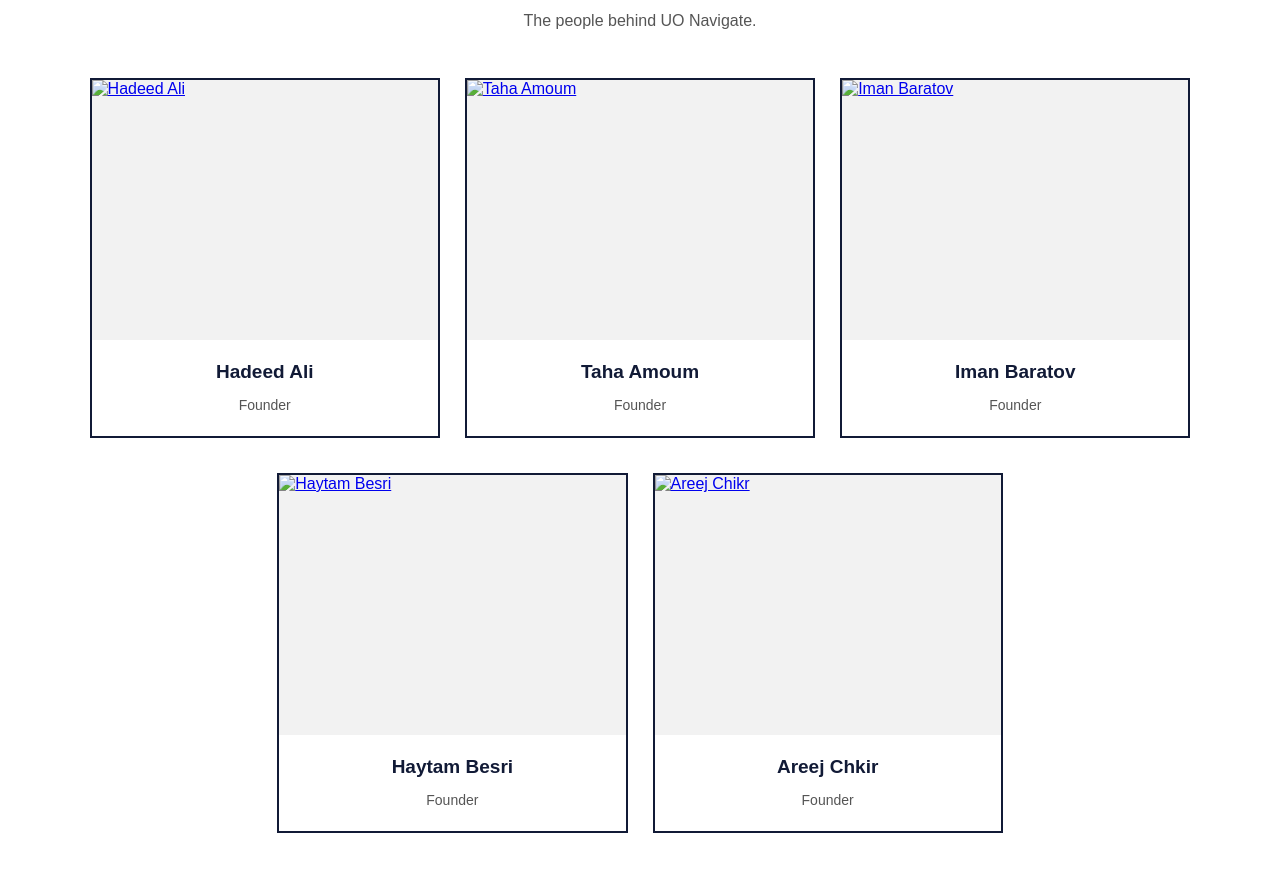
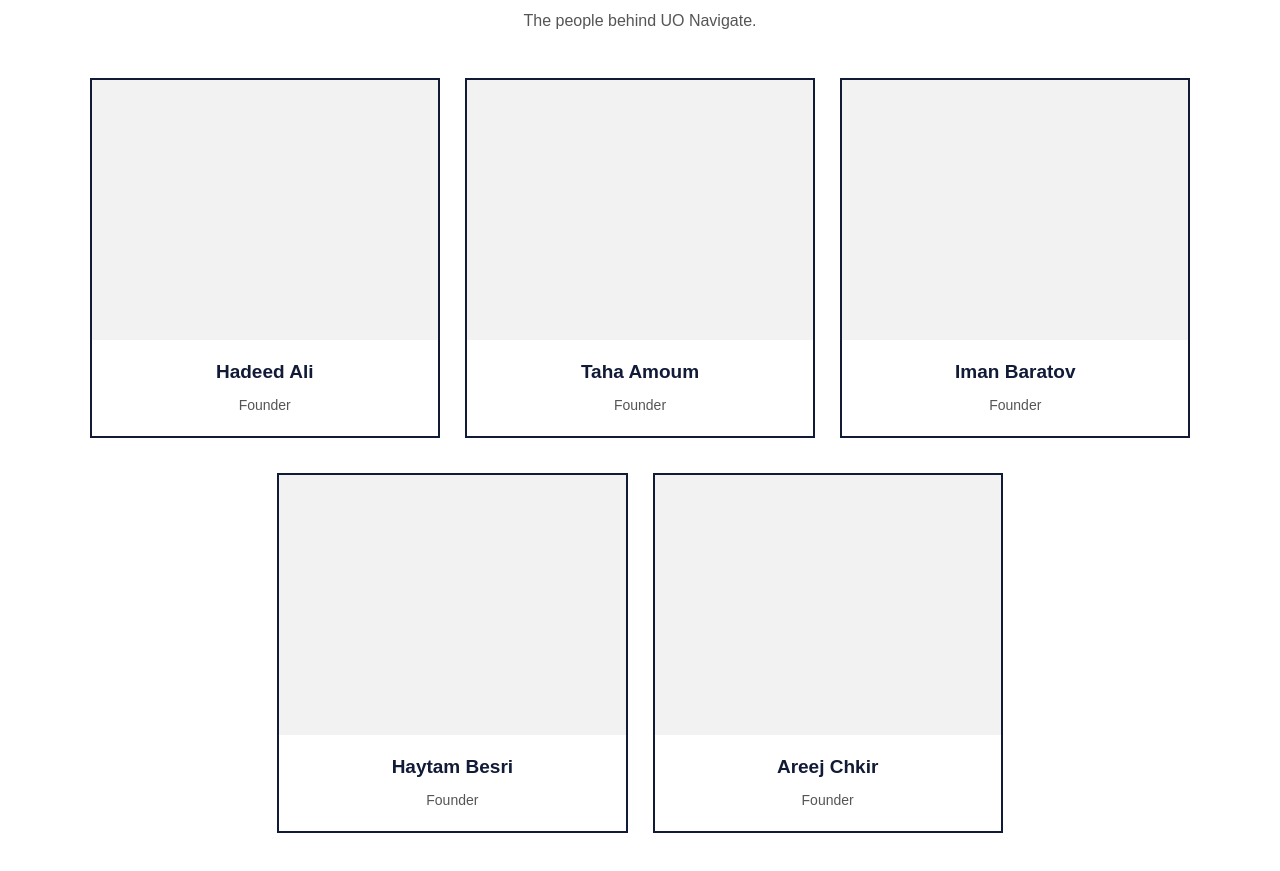
Before and after one commit to UO-Navigate/UO-Navigate.github.io, a plain HTML site: page AboutTheTeamPage.html in a window 1280 px wide. Shown: the part 205-1076 px from the top of the page. Drawn offline with Linux system fonts and the light colour scheme.

Commit message:
Update AboutTheTeamPage.html
Removed empty image tags for team members.

```diff
--- a/AboutTheTeamPage.html
+++ b/AboutTheTeamPage.html
@@ -43,7 +43,6 @@
                 <div class="team-card">
                     <a href="#" class="team-image" data-member="member1"
                        aria-label="View Hadeed Ali's LinkedIn profile">
-                        <img src="" alt="Hadeed Ali">
                         <span class="image-overlay">View LinkedIn</span>
                     </a>
 
@@ -56,7 +55,6 @@
                 <div class="team-card">
                     <a href="#" class="team-image" data-member="member2"
                        aria-label="View Taha Amoum's LinkedIn profile">
-                        <img src="" alt="Taha Amoum">
                         <span class="image-overlay">View LinkedIn</span>
                     </a>
 
@@ -69,7 +67,6 @@
                 <div class="team-card">
                     <a href="#" class="team-image" data-member="member3"
                        aria-label="View Iman Baratov's LinkedIn profile">
-                        <img src="" alt="Iman Baratov">
                         <span class="image-overlay">View LinkedIn</span>
                     </a>
 
@@ -82,7 +79,6 @@
                 <div class="team-card">
                     <a href="#" class="team-image" data-member="member4"
                        aria-label="View Haytam Besri's LinkedIn profile">
-                        <img src="" alt="Haytam Besri">
                         <span class="image-overlay">View LinkedIn</span>
                     </a>
 
@@ -95,7 +91,6 @@
                 <div class="team-card">
                     <a href="#" class="team-image" data-member="member5"
                        aria-label="View Areej Chikr's LinkedIn profile">
-                        <img src="" alt="Areej Chikr">
                         <span class="image-overlay">View LinkedIn</span>
                     </a>
 
```
